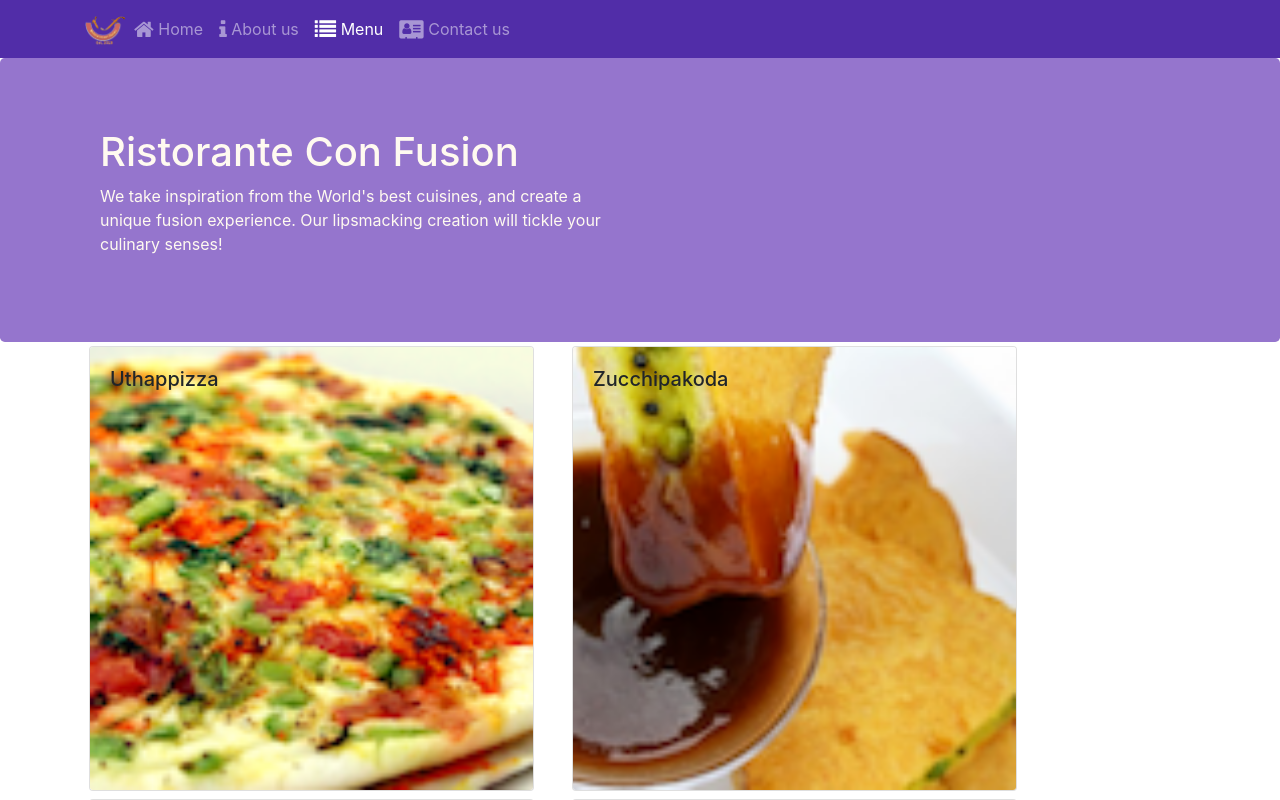
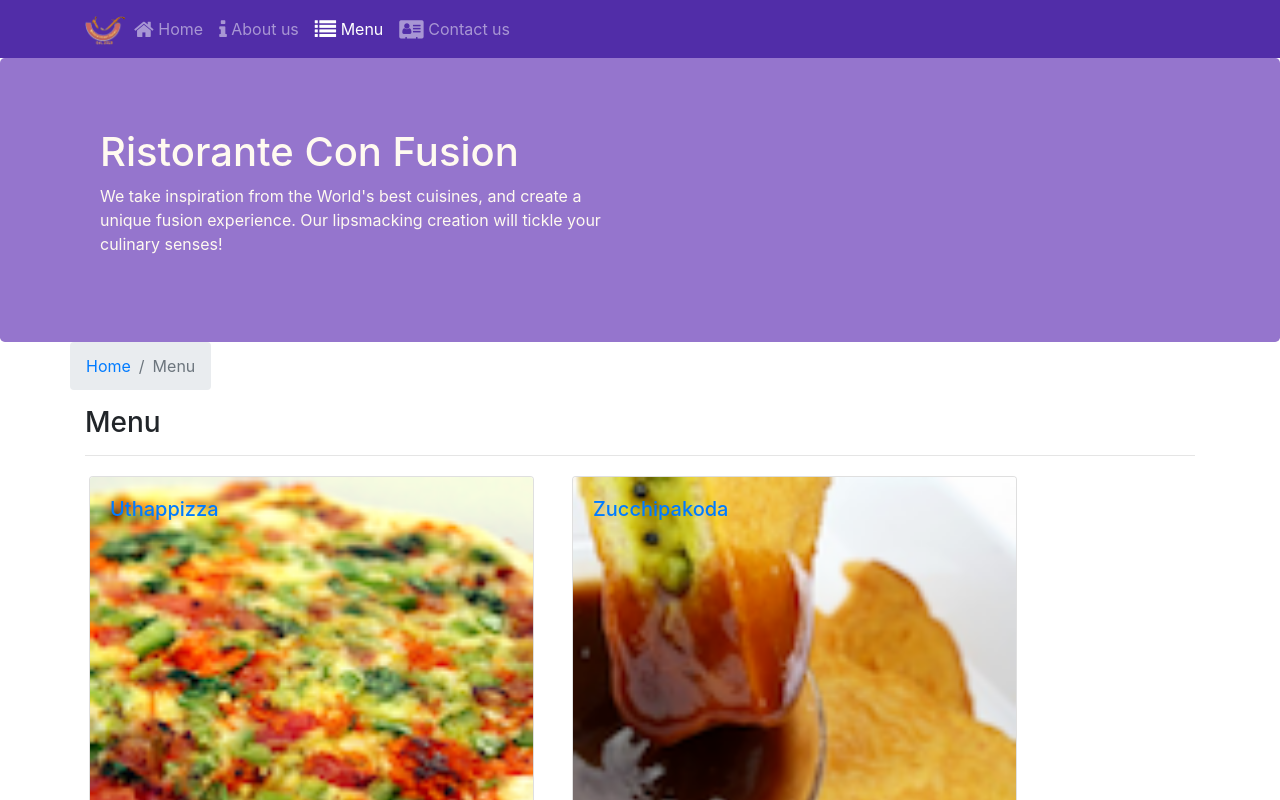
Before and after one commit to felipe-takaoka/web-dev-coursera, a React (Create React App) app in the folder react/confusion/: page /menu in a window 1280 px wide. Shown: the top 800 px of the page. Built offline with nearby package versions, Linux system fonts and the light colour scheme.

Commit message:
feat: SPA with react router

```diff
--- a/react/confusion/src/components/ContactComponent.js
+++ b/react/confusion/src/components/ContactComponent.js
@@ -1,8 +1,20 @@
 import React from 'react';
+import { Breadcrumb, BreadcrumbItem } from 'reactstrap';
+import { Link } from 'react-router-dom';
 
 function Contact(props) {
     return(
         <div className="container">
+            <div className='row'>
+                <Breadcrumb>
+                    <BreadcrumbItem><Link to='/home'>Home</Link></BreadcrumbItem>
+                    <BreadcrumbItem active>Contact Us</BreadcrumbItem>
+                </Breadcrumb>
+                <div className='col-12'>
+                    <h3>Contact Us</h3>
+                    <hr />
+                </div>
+            </div>
             <div className="row row-content">
                 <div className="col-12">
                 <h3>Location Information</h3>
--- a/react/confusion/src/components/DishdetailComponent.js
+++ b/react/confusion/src/components/DishdetailComponent.js
@@ -1,4 +1,5 @@
-import { Card, CardImg, CardText, CardBody, CardTitle } from 'reactstrap';
+import { Card, CardImg, CardText, CardBody, CardTitle, Breadcrumb, BreadcrumbItem } from 'reactstrap';
+import { Link } from 'react-router-dom';
 import React from 'react';
 
 function RenderDish({dish}) {
@@ -50,12 +51,23 @@
     return (
       <div className='container'>
         <div className='row'>
+          <Breadcrumb>
+            <BreadcrumbItem><Link to='/home'>Home</Link></BreadcrumbItem>
+            <BreadcrumbItem><Link to='/menu'>Menu</Link></BreadcrumbItem>
+            <BreadcrumbItem active>{props.dish.name}</BreadcrumbItem>
+          </Breadcrumb>
+          <div className='col-12'>
+            <h3>{props.dish.name}</h3>
+            <hr />
+          </div>
+        </div>
+        <div className='row'>
           <div className='col-12 col-md-5 m-1'>
             <RenderDish dish={props.dish} />
           </div>
 
           <div className='col-12 col-md-5 m-1'>
-            <RenderComments comments={props.dish.comments} />
+            <RenderComments comments={props.comments} />
           </div>
         </div>
       </div>
--- a/react/confusion/src/components/MainComponent.js
+++ b/react/confusion/src/components/MainComponent.js
@@ -34,12 +34,24 @@
       );
     }
 
+    const DishWithId = ({match}) => {
+      return (
+        <Dishdetail
+          dish={this.state.dishes.filter((dish) =>
+            dish.id === parseInt(match.params.dishId, 10))[0]}
+          comments={this.state.comments.filter((comment) =>
+            comment.dishId === parseInt(match.params.dishId, 10))}
+        />
+      );
+    }
+
     return (
       <div>
         <Header />
           <Switch>
             <Route path="/home" component={HomePage} />
             <Route exact path="/menu" component={() => <Menu dishes={this.state.dishes} />} />
+            <Route path="/menu/:dishId" component={DishWithId} />
             <Route exact path="/contactus" component={Contact} />
             <Redirect to="/home" />
           </Switch>
--- a/react/confusion/src/components/MenuComponent.js
+++ b/react/confusion/src/components/MenuComponent.js
@@ -1,13 +1,16 @@
 import React from 'react';
-import { Card, CardImg, CardImgOverlay, CardTitle } from 'reactstrap';
+import { Card, CardImg, CardImgOverlay, CardTitle, Breadcrumb, BreadcrumbItem } from 'reactstrap';
+import { Link } from 'react-router-dom';
 
 function RenderMenuItem({dish, onClick}) {
   return (
-    <Card onClick={() => onClick(dish.id)}>
-      <CardImg width="100%" src={dish.image} alt={dish.name} />
-      <CardImgOverlay>
-        <CardTitle>{dish.name}</CardTitle>
-      </CardImgOverlay>
+    <Card>
+      <Link to={`/menu/${dish.id}`}>
+        <CardImg width="100%" src={dish.image} alt={dish.name} />
+        <CardImgOverlay>
+          <CardTitle>{dish.name}</CardTitle>
+        </CardImgOverlay>
+      </Link>
     </Card>
   );
 }
@@ -16,13 +19,23 @@
   const menu = props.dishes.map(dish => {
     return (
       <div key={dish.id} className='col-12 col-md-5 m-1'>
-        <RenderMenuItem dish={dish} onClick={props.onClick} />
+        <RenderMenuItem dish={dish} />
       </div>
     );
   });
 
   return (
     <div className='container'>
+      <div className='row'>
+        <Breadcrumb>
+          <BreadcrumbItem><Link to='/home'>Home</Link></BreadcrumbItem>
+          <BreadcrumbItem active>Menu</BreadcrumbItem>
+        </Breadcrumb>
+        <div className='col-12'>
+          <h3>Menu</h3>
+          <hr />
+        </div>
+      </div>
       <div className='row'>
         {menu}
       </div>
```
